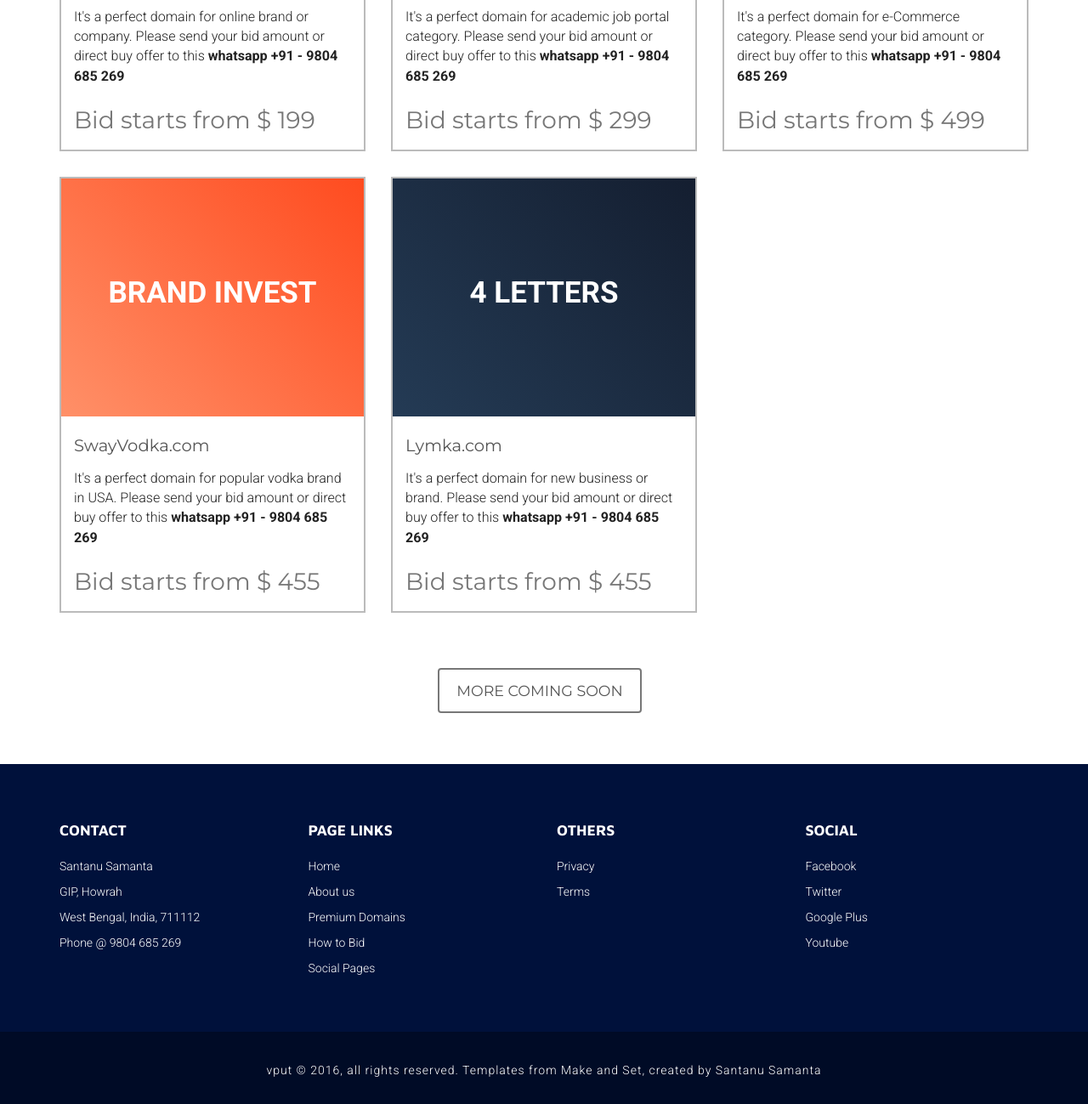
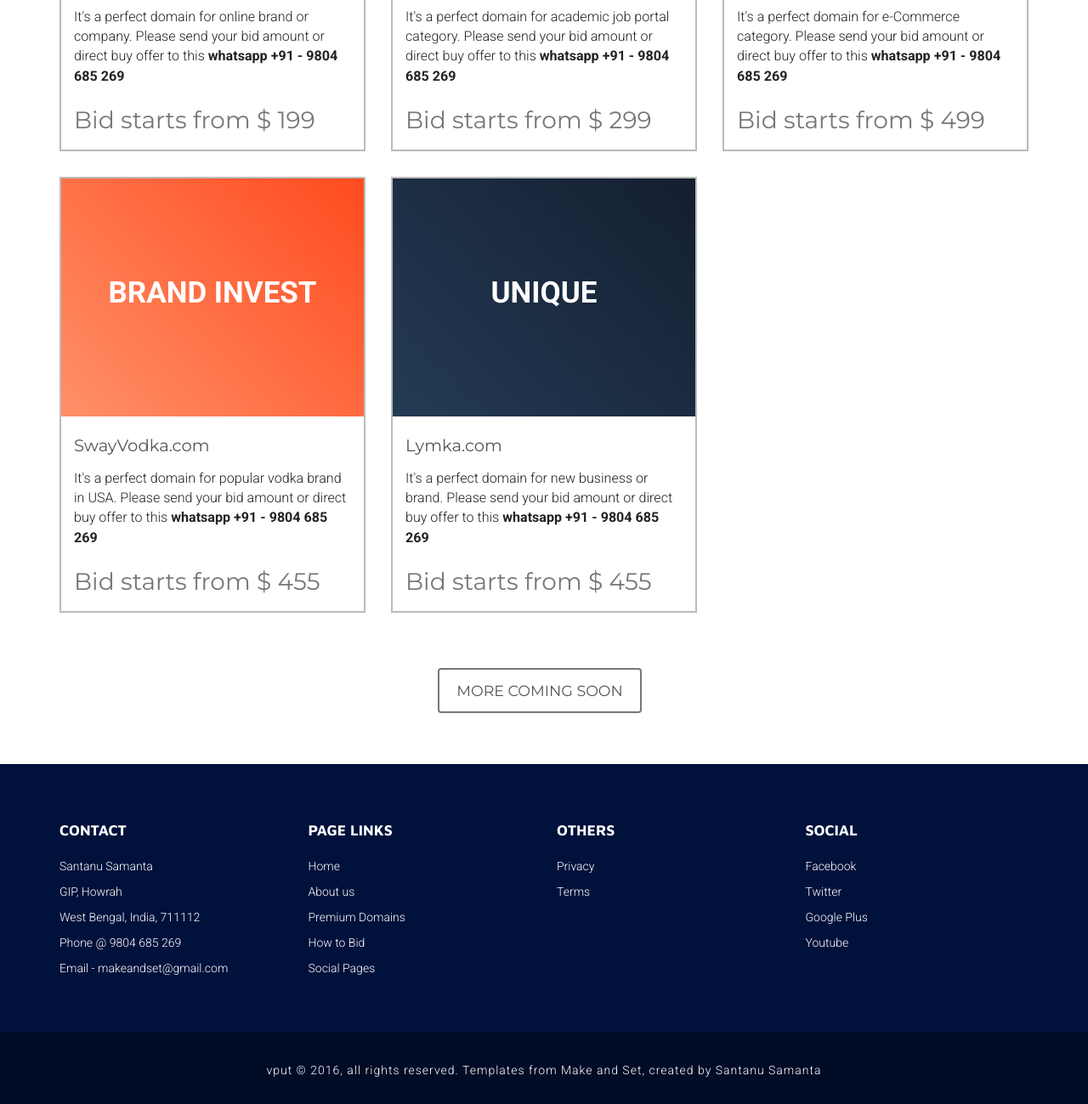
Before and after one commit to brandeddomains/predom, a plain HTML site: page index.html in a window 1280 px wide. Shown: the part 2426-3725 px from the top of the page at 85% size. Drawn offline with nearby package versions, Linux system fonts and the light colour scheme; a script that the page names is missing.

Commit message:
Update index.html

```diff
--- a/index.html
+++ b/index.html
@@ -216,7 +216,7 @@
                         <a href="http://Lymka.com" target="_blank">
                             <div class="shop-box">
                                 <div class="fil-color-6 fc-szpr">
-                                    <p class="fil-txt"> 4 LETTERS </p>
+                                    <p class="fil-txt"> UNIQUE </p>
                                 </div>
                                 <p class="sbox-text">
                                     Lymka.com
@@ -254,6 +254,7 @@
                         <p class="foo-text-2"> GIP, Howrah </p>
                         <p class="foo-text-2"> West Bengal, India, 711112</p>
                         <p class="foo-text-2"> Phone @ 9804 685 269 </p>
+			<p class="foo-text-2"> Email - makeandset@gmail.com </p>
                     </div>
                     <div class="col-md-3">
                         <p class="foo-txt"> Page links </p>
```
